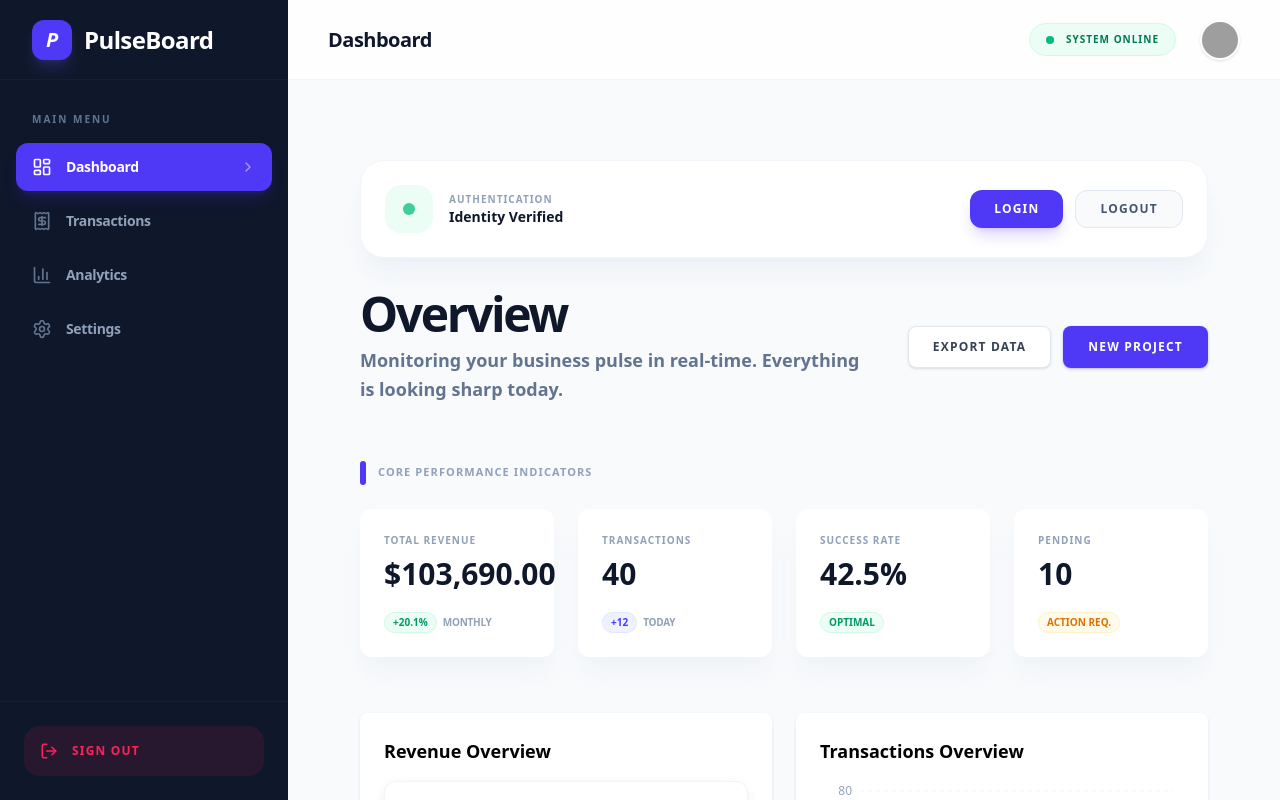
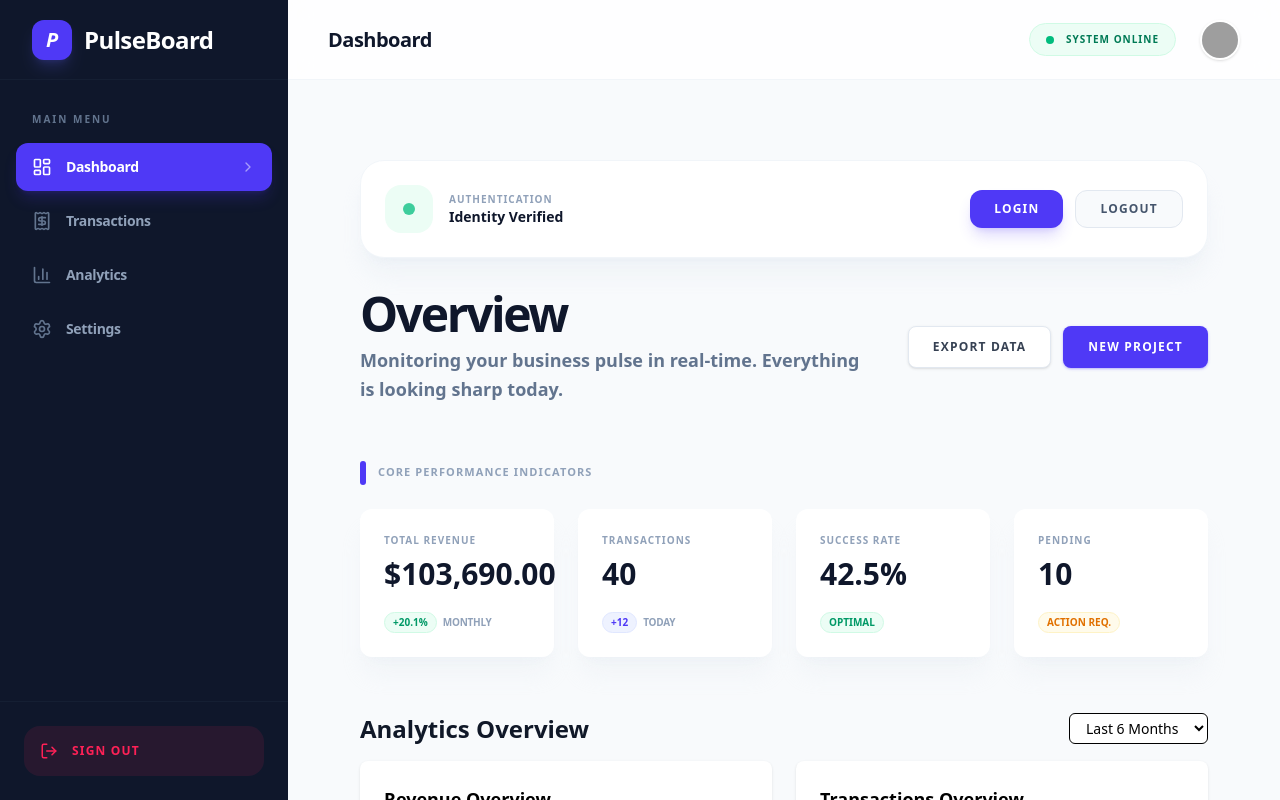
Before and after one commit to muhammadomoakin/PulseBoard_frontend_saas_challenge, a React (Vite) app in the folder PulseBoard_frontend_saas_challenge/: page / in a window 1280 px wide. Built offline with nearby package versions, Linux system fonts and the light colour scheme; sample sign-in values are in the browser's storage; grey boxes are pictures that could not be loaded.

Commit message:
feat: Add Dashboard page displaying authentication status, key performance indicators, revenue and transaction charts, and recent activity.

```diff
--- a/PulseBoard_frontend_saas_challenge/src/pages/Dashboard.jsx
+++ b/PulseBoard_frontend_saas_challenge/src/pages/Dashboard.jsx
@@ -1,4 +1,4 @@
-import React, { useMemo } from "react";
+import React, { useState, useMemo } from "react";
 import { Button, Card, Container } from "../components/ui";
 import RevenueChart from "../components/RevenueChart";
 import TransactionsChart from "../components/TransactionsChart";
@@ -9,6 +9,7 @@ import { useTransactions } from "../context/TransactionsContext";
 const Dashboard = () => {
   const { isAuthenticated, login, logout } = useAuth();
   const { transactions } = useTransactions();
+  const [timeRange, setTimeRange] = useState("6m");
 
   // Calculate metrics based on transaction data
   const metrics = useMemo(() => {
@@ -182,8 +183,25 @@ const Dashboard = () => {
           </div>
         </section>
 
-        {/* Charts Section */}
-        <div className="grid grid-cols-1 md:grid-cols-2 gap-6 mt-8">
+        {/* Analytics Section */}
+        <section>
+          <div className="flex items-center justify-between mt-10 mb-4">
+            <h2 className="text-2xl font-bold text-gray-900">
+              Analytics Overview
+            </h2>
+
+            <select
+              value={timeRange}
+              onChange={(e) => setTimeRange(e.target.value)}
+              className="border rounded-md px-3 py-1 text-sm bg-white"
+            >
+              <option value="6m">Last 6 Months</option>
+              <option value="3m">Last 3 Months</option>
+              <option value="30d">Last 30 Days</option>
+            </select>
+          </div>
+
+          <div className="grid grid-cols-1 md:grid-cols-2 gap-6">
             <div className="bg-white p-6 rounded-lg shadow">
               <h2 className="text-lg font-semibold mb-4">Revenue Overview</h2>
               <RevenueChart />
@@ -196,6 +214,7 @@ const Dashboard = () => {
               <TransactionsChart />
             </div>
           </div>
+        </section>
 
         {/* Recent Activity Section */}
         <section className="animate-in fade-in slide-in-from-bottom-8 duration-700">
```
Lines whose indentation alone changed are shown as unchanged.
